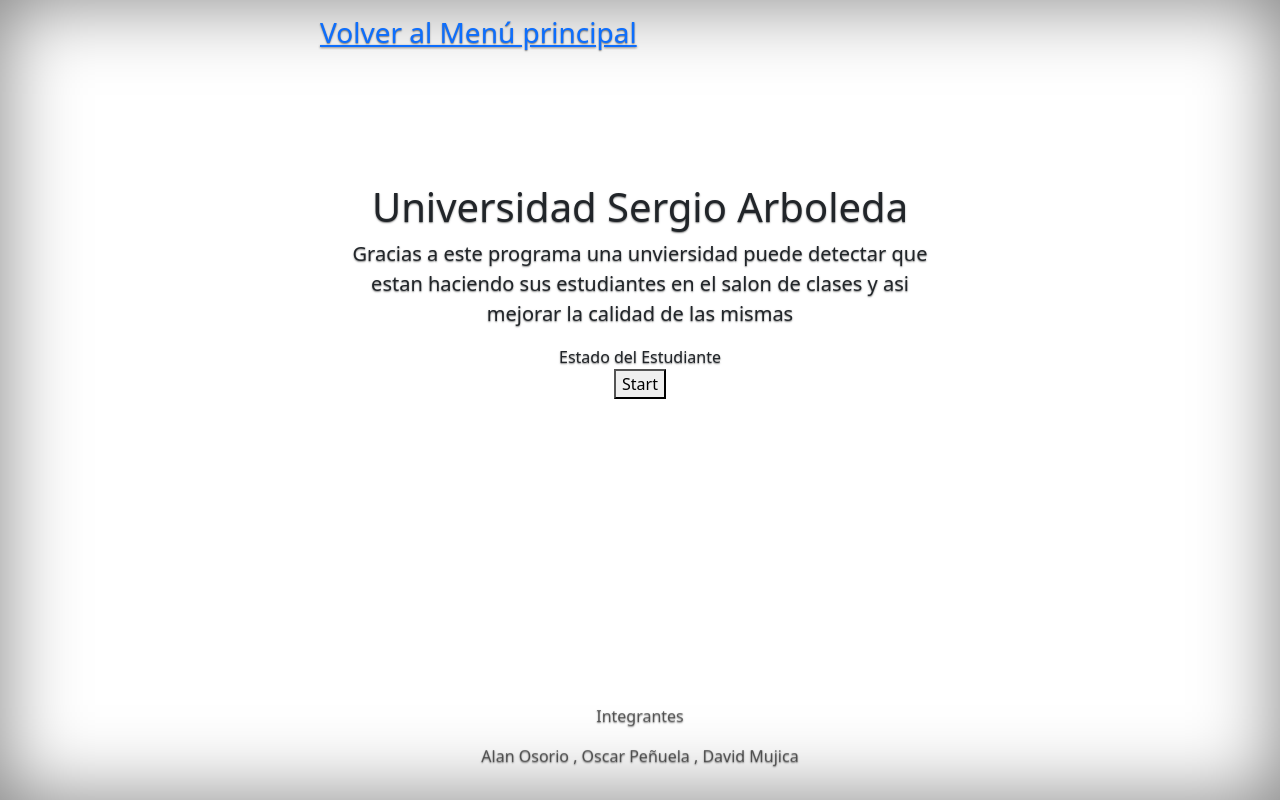
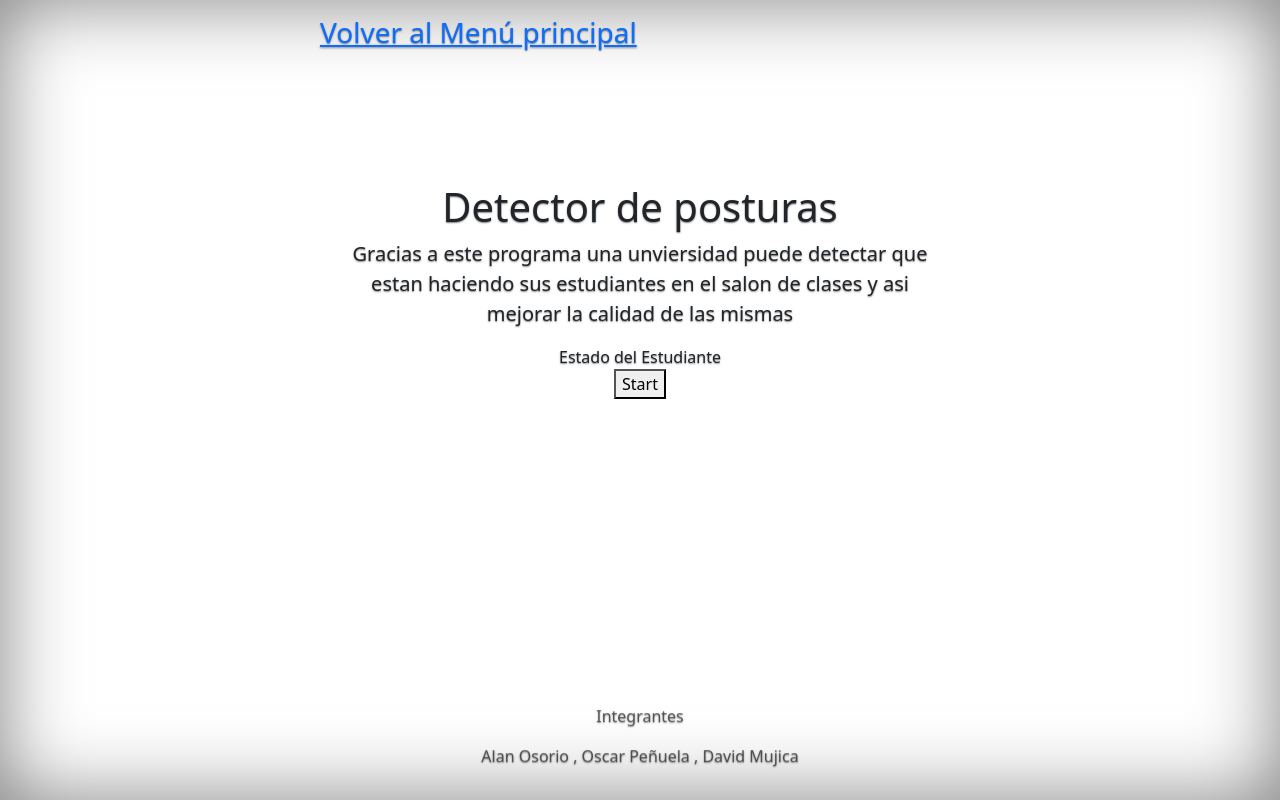
Before and after one commit to leomujo/Teachable.machine.SA.github.io, a plain HTML site: page index.html in a window 1280 px wide. Drawn offline with nearby package versions, Linux system fonts and the light colour scheme.

Commit message:
Update index.html

```diff
--- a/index.html
+++ b/index.html
@@ -73,7 +73,7 @@
   </header>
 
   <main class="px-3">
-    <h1>Universidad Sergio Arboleda </h1>
+    <h1>Detector de posturas </h1>
     <p class="lead">Gracias a este programa una unviersidad puede detectar que estan haciendo sus estudiantes en el salon de clases y asi mejorar la calidad de las mismas</p>
     <p class="lead">
       <div>Estado del Estudiante</div>
```
